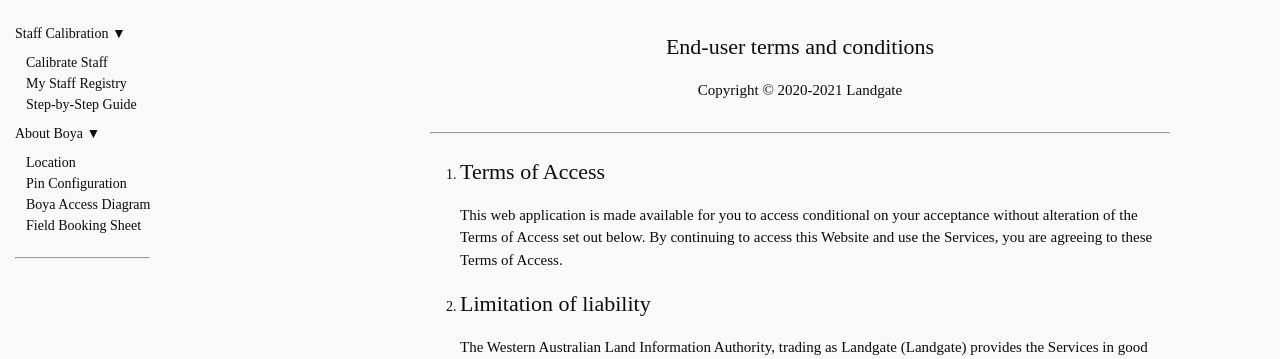
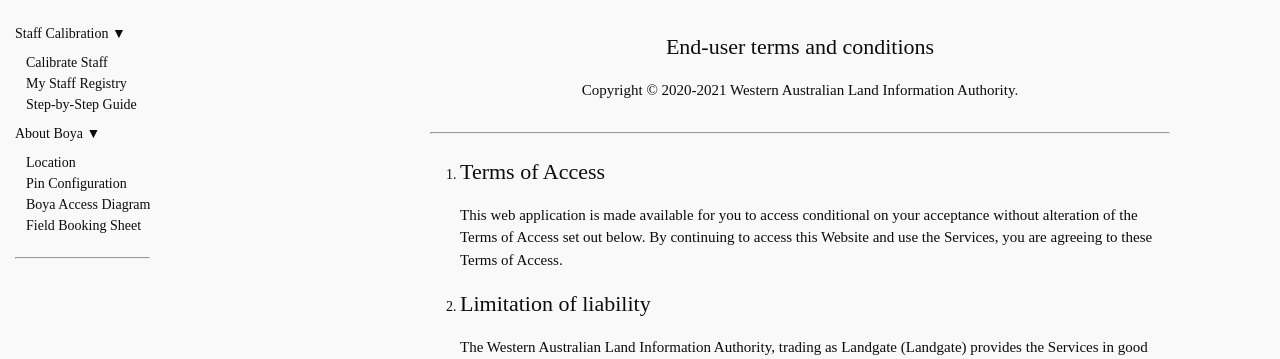
Before and after one commit to Landgate/Staff-Calibration, a Django app: page /accounts/terms_conditions/ in a window 1280 px wide. Shown: the part 104-463 px from the top of the page. Run offline with Django 3.2, Linux system fonts and the light colour scheme; parts of the project's set-up code (start-up, migrations or seed data) failed here and were passed over; some libraries are stand-ins or nearby versions.

Commit message:
Update terms_conditions.html
2020-2021 Standard copyright notice

```diff
--- a/accounts/templates/accounts/terms_conditions.html
+++ b/accounts/templates/accounts/terms_conditions.html
@@ -5,7 +5,7 @@
 <article class="post">
   	<header class="post-header">
     	<h2 class="post-title text-center"> End-user terms and conditions </h2>
-    	<p class="text-center">Copyright &copy 2020-2021 Landgate</p>
+    	<p class="text-center">Copyright &copy 2020-2021 Western Australian Land Information Authority.</p>
   	</header>
 	<hr>
 	<br>
```
